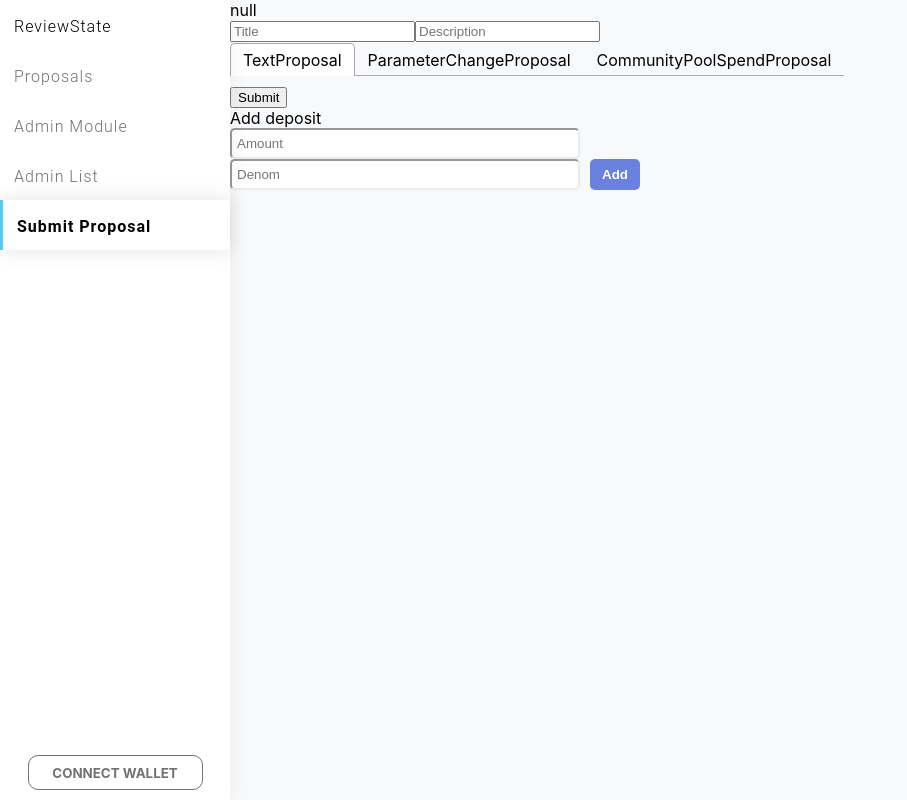
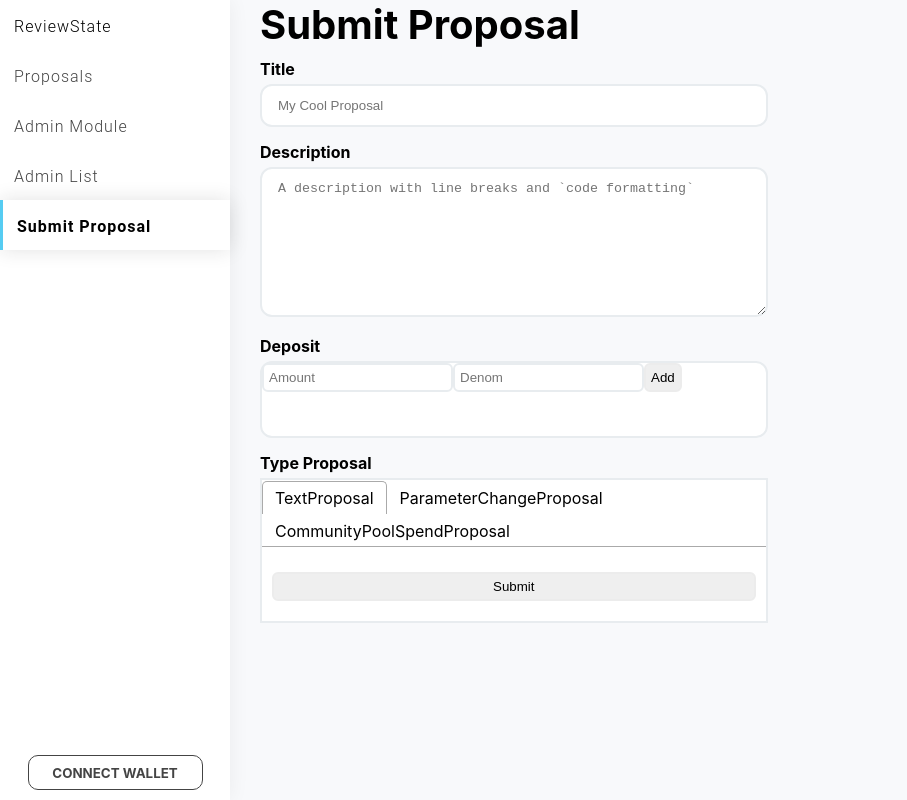
Before and after one commit to adoriasoft/cosmos-web, a React (Create React App) app: page /submit-proposal in a window 1280 px wide. Shown: the whole page, without its empty margins (0-907 px from the left). Built offline with nearby package versions, Linux system fonts and the light colour scheme; what @cosmjs/launchpad, @keplr-wallet/cosmos would draw is missing.

Commit message:
Submit proposal page is styled

```diff
--- a/src/assets/scss/base/_colors.scss
+++ b/src/assets/scss/base/_colors.scss
@@ -17,8 +17,8 @@ $color-yellow: #F2C94C;
 $color-lightgreen: #1FE2A8;
 $color-lightblue: #56CCF2;
 $color-dark-blue: #6A81E0;
-$color-dark-gray: #717171;
-$color-light-gray: #d9d9d9;
+$color-dark-gray: #444444;
+$color-light-gray: #ececec;
 $color-lightgrey-border: #E8ECEF;
 $color-red: #d90429;
 $color-light-red: #ef233c;
--- a/src/assets/scss/main.scss
+++ b/src/assets/scss/main.scss
@@ -9,3 +9,4 @@
 @import "vendors/main";
 @import "vendors/admin-card";
 @import "vendors/react-tabs";
+@import "vendors/submit-proposal";
--- a/src/assets/scss/vendors/_main.scss
+++ b/src/assets/scss/vendors/_main.scss
@@ -1,3 +1,10 @@
 body, #root {
   background-color: $color-gray-background;
+
 }
+input:focus,
+select:focus,
+textarea:focus,
+button:focus {
+  outline: none;
+}
--- /dev/null
+++ b/src/assets/scss/vendors/_submit-proposal.scss
@@ -0,0 +1,199 @@
+.submit-proposal {
+  width: 42%;
+  padding-left: 30px;
+
+  .title {
+    font-size: 40px;
+    padding-bottom: 10px;
+    //border-bottom: 2px solid $color-light-gray;
+  }
+
+  .success-label{
+    color: #3cef00;
+    margin-bottom: 15px;
+  }
+  .error-label{
+    color: #ff0000;
+    margin-bottom: 15px;
+  }
+  .container {
+    label {
+      font-weight: bold;
+      //text-transform: uppercase;
+      //color: $color-dark-gray;
+    }
+
+    .input-elem {
+      border: 2px solid $color-border-grey;
+      border-radius: 12px;
+      padding: 12px 16px;
+      margin-bottom: 15px;
+      margin-top: 5px;
+      width: 100%;
+      //max-width: 605px;
+    }
+
+    #description {
+      height: 150px;
+    }
+
+    #deposit, #amount {
+      margin-top: 5px;
+      border: 2px solid $color-border-grey;
+      border-radius: 12px;
+      background-color: $color-white;
+      margin-bottom: 15px;
+
+      .coin-items {
+        display: flex;
+        height: 44px;
+      }
+    }
+
+    #proposal-tabs {
+      margin-top: 5px;
+      border: 2px solid $color-border-grey;
+      background-color: $color-white;
+      margin-bottom: 50px;
+
+      .tab-panel-content {
+        margin: 20px 10px;
+      }
+    }
+
+    .btn-submit-proposal {
+      border: 2px solid $color-light-gray;
+      border-radius: 6px;
+      padding: 5px;
+      margin-top: 5px;
+      width: 100%;
+
+      &:hover {
+        cursor: pointer;
+        background-color: $color-light-gray;
+      }
+    }
+  }
+
+  .cps-proposal {
+    #recipient {
+      margin-top: 5px;
+      margin-bottom: 15px;
+    }
+  }
+
+  .param-change-proposal {
+
+    #change-form {
+      margin-top: 5px;
+      margin-bottom: 15px;
+
+      .change-table-list {
+        table {
+          border: 2px solid $color-light-gray;
+          text-align: left;
+          width: 100%;
+
+          td {
+            min-width: 25px;
+            vertical-align: top;
+          }
+
+          tr {
+            &:nth-child(odd) {
+              background: white;
+            }
+
+            &:nth-child(even) {
+              background: $color-gray-background;
+            }
+          }
+        }
+
+      }
+
+    }
+  }
+
+  .parameter-change-form {
+    .input-params {
+      display: flex;
+      margin-bottom: 15px;
+
+      .input-param-elem {
+        width: 100%;
+
+        .value-input {
+          border: 1px solid hsl(0, 0%, 80%);;
+          border-radius: 4px;
+
+          width: 100%;
+          height: 100%;
+        }
+      }
+
+      .btn-add-param {
+        border: 1px solid hsl(0, 0%, 80%);;
+        border-radius: 4px;
+
+      }
+    }
+  }
+
+  .change-item {
+    display: flex;
+  }
+
+  .coins-form {
+    //width: ;
+    //border-radius: 6px;
+
+    input {
+      border: 2px solid $color-border-grey;
+      border-radius: 6px;
+      padding: 5px;
+    }
+
+    .btn-add-coin {
+      border: 2px solid $color-light-gray;
+      border-radius: 6px;
+      padding: 5px;
+
+      &:hover {
+        cursor: pointer;
+      }
+    }
+  }
+
+  .btn-delete {
+    width: 20px;
+    text-align: center;
+    font-weight: bold;
+    color: black;
+    border-radius: 6px;
+
+    &:hover {
+      background-color: #ffb7b7;
+      color: #ff4141;
+    }
+  }
+
+  .coin-item {
+    display: flex;
+    background-color: $color-light-gray;
+    margin: 5px;
+    padding: 5px;
+    border-radius: 6px;
+
+    font-size: 15px;
+    //font-weight: bold;
+    color: $color-dark-gray;
+
+    .btn-delete {
+      padding: 0 5px;
+      margin-left: 3px;
+
+    }
+  }
+
+}
--- a/src/components/SubmitProposal/Coins/CoinItem.tsx
+++ b/src/components/SubmitProposal/Coins/CoinItem.tsx
@@ -8,12 +8,11 @@ interface IDepositItemProps {
 
 const CoinItem: React.FC<IDepositItemProps> = ({ deposit, deleteDeposit }) => {
     return (
-        <div className="admin-card">
+        <div className="coin-item">
             {`${deposit.amount}${deposit.denom}`}
-            <div className="admin-card__buttons">
-                <button className="admin-card__delete-btn" onClick={deleteDeposit}>
-                    Delete
-                </button>
+            {/* eslint-disable-next-line jsx-a11y/click-events-have-key-events,jsx-a11y/no-static-element-interactions */}
+            <div className="btn-delete" onClick={deleteDeposit}>
+                x
             </div>
         </div>
     );
--- a/src/components/SubmitProposal/Coins/CoinsForm.tsx
+++ b/src/components/SubmitProposal/Coins/CoinsForm.tsx
@@ -3,35 +3,27 @@ import { coin, Coin } from "@cosmjs/stargate";
 
 interface ICoinsFormProps {
     addCoin: (coin: Coin) => void;
-    title: string;
 }
 
-const CoinsForm: React.FC<ICoinsFormProps> = ({ addCoin, title }) => {
+const CoinsForm: React.FC<ICoinsFormProps> = ({ addCoin }) => {
     const [amount, setAmount] = useState("");
     const [denom, setDenom] = useState("");
 
     return (
-        <div className="admin-page__form">
-            <label className="admin-page__form__label" htmlFor="new-admin">
-                {title}
+        <div className="coins-form">
             <input
                 value={amount}
                 onChange={({ target }) => setAmount(target.value)}
-                    className="admin-page__form__address-input"
                 placeholder="Amount"
                 type="number"
             />
             <input
                 value={denom}
                 onChange={({ target }) => setDenom(target.value)}
-                    className="admin-page__form__address-input"
                 placeholder="Denom"
                 type="text"
             />
-            </label>{" "}
-            <button
-                onClick={() => addCoin(coin(+amount, denom))}
-                className="admin-page__form__save-btn">
+            <button className={"btn-add-coin"} onClick={() => addCoin(coin(+amount, denom))}>
                 Add
             </button>
         </div>
--- a/src/components/SubmitProposal/TextProposal.tsx
+++ b/src/components/SubmitProposal/TextProposal.tsx
@@ -22,7 +22,9 @@ const TextProposal: React.FC<TBaseSPMsg> = ({ title, description, deposit }) =>
     };
     return (
         <div>
-            <button onClick={submitTextProposal}>Submit</button>
+            <button className={"btn-submit-proposal"} onClick={submitTextProposal}>
+                Submit
+            </button>
         </div>
     );
 };
--- a/src/components/SubmitProposal/index.tsx
+++ b/src/components/SubmitProposal/index.tsx
@@ -8,6 +8,7 @@ import { Coin } from "@cosmjs/stargate";
 import CoinsForm from "./Coins/CoinsForm";
 import CoinItem from "./Coins/CoinItem";
 import { TBaseSPMsg } from "../../types/submitProposal";
+import Spinner from "../Loader/Spinner";
 
 const SubmitProposal: React.FC = () => {
     const { broadcastResponse, error, fetching } = useTypedSelector((s) => s.submitProposal);
@@ -18,26 +19,71 @@ const SubmitProposal: React.FC = () => {
 
     const params: TBaseSPMsg = { title, description, deposit };
     return (
+        <div className="submit-proposal">
+            <h4 className="title">
+                Submit Proposal
+                {fetching && <Spinner />}
+            </h4>
+
+            {error && <div className={"error-label"}>Error: {error}</div>}
+            {broadcastResponse && <h1 className={"success-label"}>Success</h1>}
+
+            <div className="container">
                 <div>
-            {JSON.stringify(broadcastResponse)}
-            {error}
-            {fetching}
                     <div>
+                        <label htmlFor={"title"}>Title</label>
+                    </div>
                     <input
                         value={title}
                         onChange={(e) => setTitle(e.target.value)}
                         type={"text"}
-                    placeholder={"Title"}
-                />
-                <input
-                    value={description}
-                    onChange={(e) => setDescription(e.target.value)}
-                    type={"text"}
-                    placeholder={"Description"}
+                        placeholder={"My Cool Proposal"}
+                        id={"title"}
+                        className="input-elem"
                     />
                 </div>
 
-            <Tabs>
+                <div>
+                    <div>
+                        <label htmlFor={"description"}>Description</label>
+                    </div>
+                    <textarea
+                        value={description}
+                        onChange={(e) => setDescription(e.target.value)}
+                        placeholder={"A description with line breaks and `code formatting`"}
+                        id={"description"}
+                        className="input-elem"
+                    />
+                </div>
+
+                <div>
+                    <div>
+                        <label htmlFor={"deposit"}>Deposit</label>
+                    </div>
+                    <div id="deposit">
+                        <CoinsForm addCoin={(d) => setDeposit([...deposit, d])} />
+                        <div className={"coin-items"}>
+                            {deposit.map((d, i) => (
+                                <CoinItem
+                                    key={i}
+                                    deposit={d}
+                                    deleteDeposit={() =>
+                                        setDeposit([
+                                            ...deposit.slice(0, i),
+                                            ...deposit.slice(i + 1)
+                                        ])
+                                    }
+                                />
+                            ))}
+                        </div>
+                    </div>
+                </div>
+                <div>
+                    <div>
+                        <label htmlFor={"proposal-tabs"}>Type Proposal</label>
+                    </div>
+
+                    <Tabs id={"proposal-tabs"}>
                         <TabList>
                             <Tab>TextProposal</Tab>
                             <Tab>ParameterChangeProposal</Tab>
@@ -45,28 +91,25 @@ const SubmitProposal: React.FC = () => {
                         </TabList>
 
                         <TabPanel forceRender>
+                            <div className={"tab-panel-content"}>
                                 <TextProposal {...params} />
+                            </div>
                         </TabPanel>
 
                         <TabPanel forceRender>
+                            <div className={"tab-panel-content"}>
                                 <ParameterChangeProposal {...params} />
+                            </div>
                         </TabPanel>
 
                         <TabPanel forceRender>
+                            <div className={"tab-panel-content"}>
                                 <CommunityPoolSpendProposal {...params} />
+                            </div>
                         </TabPanel>
                     </Tabs>
-
-            <CoinsForm title={"Add deposit"} addCoin={(d) => setDeposit([...deposit, d])} />
-            {deposit.map((d, i) => (
-                <CoinItem
-                    key={i}
-                    deposit={d}
-                    deleteDeposit={() =>
-                        setDeposit([...deposit.slice(0, i), ...deposit.slice(i + 1)])
-                    }
-                />
-            ))}
+                </div>
+            </div>
         </div>
     );
 };
```
Also changed, not shown: src/components/SubmitProposal/CommunityPoolSpendProposal.tsx (+18 -3 lines), src/components/SubmitProposal/ParameterChangeProposal/ParamChange/ChangeForm.tsx (+19 -6 lines), src/components/SubmitProposal/ParameterChangeProposal/ParamChange/ChangeItem.tsx (+18 -10 lines), src/components/SubmitProposal/ParameterChangeProposal/ParameterChangeProposal.tsx (+27 -3 lines). Lines whose indentation alone changed are shown as unchanged.
